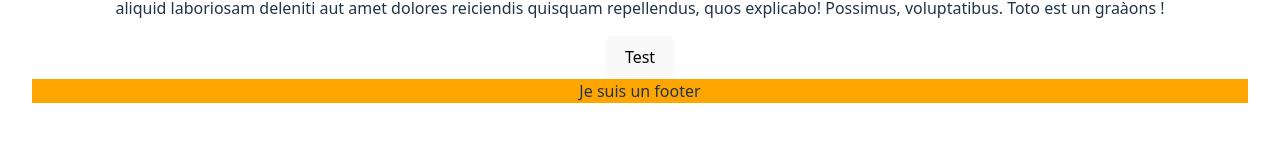
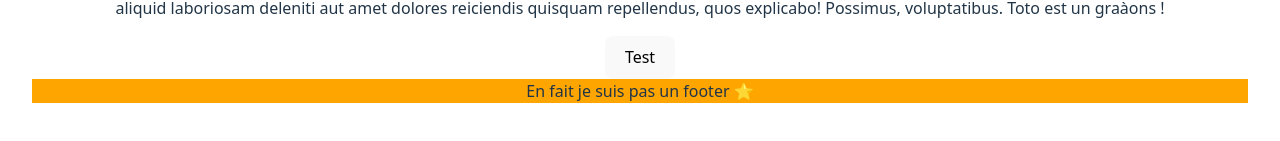
Before and after one commit to LucasRoberto99/git-workshop, a React (Vite) app: page / in a window 1280 px wide. Shown: the part 445-586 px from the top of the page. Built offline with nearby package versions, Linux system fonts and the light colour scheme.

Commit message:
Changed footer (Tom)

```diff
--- a/src/components/Footer.jsx
+++ b/src/components/Footer.jsx
@@ -5,7 +5,7 @@ const Footer = () => {
         backgroundColor: "orange",
       }}
     >
-      Je suis un footer
+      En fait je suis pas un footer ⭐️
     </footer>
   );
 };
```
